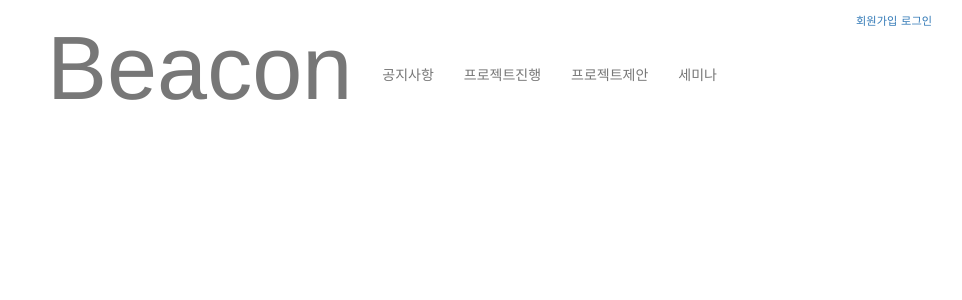
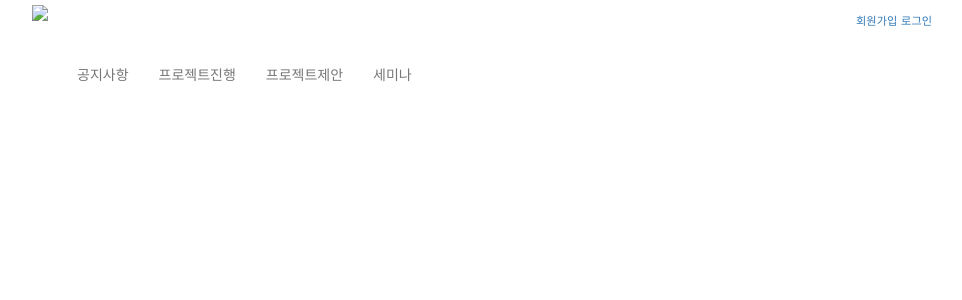
Before and after one commit to nparadise/beaconsite, a Django app: template main/templates/base.html in a window 1280 px wide. Shown: the top 300 px of the page, without its empty margins (158-1120 px from the left). Run offline with Django 3.2, Linux system fonts and the light colour scheme; the template is opened without the code that fills it, so the values that code supplies are empty; some libraries are stand-ins or nearby versions.

Commit message:
base.html 에 로고 적용 로그인 페이지 ui 변경

```diff
--- a/main/static/main/template.css
+++ b/main/static/main/template.css
@@ -48,7 +48,9 @@
 
 .navbar-brand {
 	position: relative;
-	top: -8px;
+	padding-right: 0;
+	padding-left: 0;
+	top: -60px;
 }
 
 .navbar-brand span {
@@ -56,10 +58,15 @@
 	vertical-align: middle;
 }
 
+.navbar-brand img {
+	height: 100px;
+	vertical-align: middle;
+}
+
 ul.navbar-nav li {
 	z-index: 100;
 }
 
-ul li:hover {
+ul.nav li:hover {
 	background-color: #d9d9d9;
 }
--- a/main/templates/base.html
+++ b/main/templates/base.html
@@ -35,7 +35,8 @@
 							<span class="icon-bar"></span>
 							<span class="icon-bar"></span>
 							</button>
-							<a class="navbar-brand" href="/"><span>Beacon</span></a>
+							<!-- <a class="navbar-brand" href="/"><span>Beacon</span></a> -->
+							<a class="navbar-brand" href="/"><img src='{% static "main/Beacon.png" %}' /></a>
 						</div>
 						<div class="collapse navbar-collapse" id="bs-example-navbar-collapse-1">
 							<ul class="nav navbar-nav">
```
Also changed, not shown: user_manager/templates/user_manager/login_form.html (+19 -5 lines), 1 other file.
